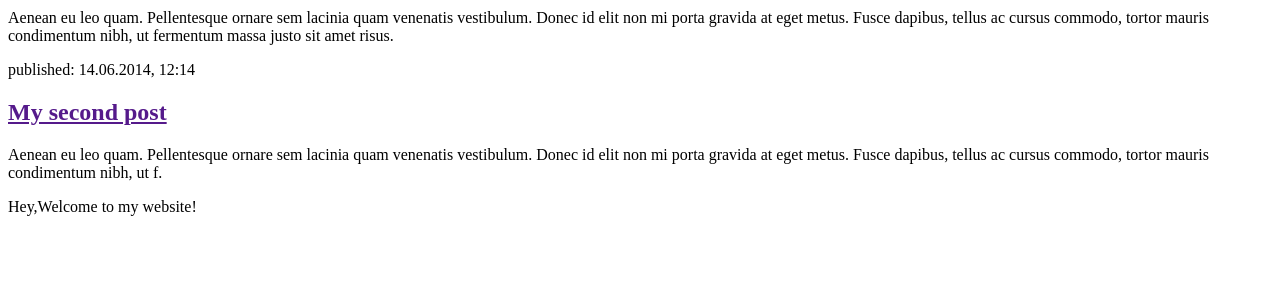
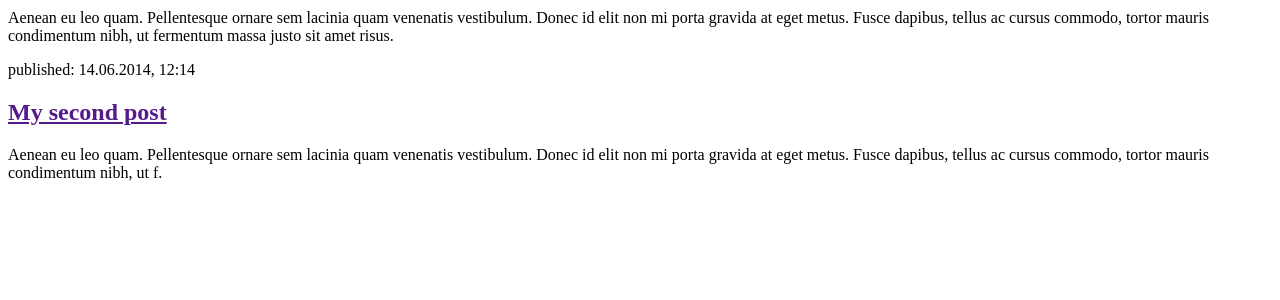
Before and after one commit to 2017chb1038/my-first-blog, a Django app: template driveapp/templates/driveapp/header.html in a window 1280 px wide. Shown: the part 142-442 px from the top of the page. Run offline with Django 3.2, Linux system fonts and the light colour scheme; the template is opened without the code that fills it, so the values that code supplies are empty.

Commit message:
Update header.html

```diff
--- a/driveapp/templates/driveapp/header.html
+++ b/driveapp/templates/driveapp/header.html
@@ -21,9 +21,9 @@
         </div>
         <div>
         {%block content%}
-<p> Hey,Welcome  to my website!</p>
 
 {%endblock%}
         </div>
+
     </body>
 </html>
```
